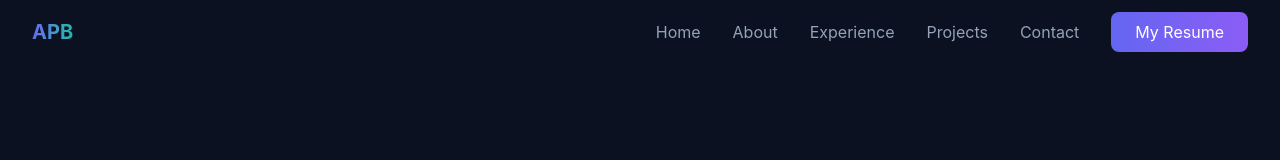
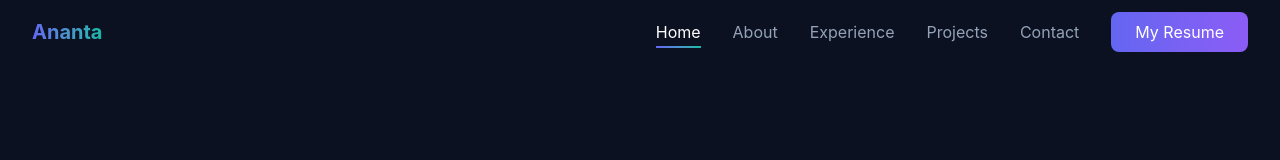
Before and after one commit to Ananta-123/Portfolio, a React (Vite) app: page / in a window 1280 px wide. Shown: the top 160 px of the page. Built offline with nearby package versions, Linux system fonts and the light colour scheme.

Commit message:
navbar fixed

```diff
--- a/src/MAIN COMPONENT/Navbar.jsx
+++ b/src/MAIN COMPONENT/Navbar.jsx
@@ -1,19 +1,20 @@
-import { useState, useEffect } from "react";
+import { useState, useEffect, useRef } from "react";
 import { Menu, X } from "lucide-react";
-import { motion, AnimatePresence } from "framer-motion";
+import { gsap } from "gsap";
+import { ScrollToPlugin } from "gsap/ScrollToPlugin";
+import { ScrollTrigger } from "gsap/ScrollTrigger";
+
+gsap.registerPlugin(ScrollToPlugin, ScrollTrigger);
 
 export function Navbar() {
   const [isOpen, setIsOpen] = useState(false);
   const [scrolled, setScrolled] = useState(false);
+  const [active, setActive] = useState("#hero");
 
-  useEffect(() => {
-    const handleScroll = () => {
-      setScrolled(window.scrollY > 20);
-    };
-
-    window.addEventListener("scroll", handleScroll);
-    return () => window.removeEventListener("scroll", handleScroll);
-  }, []);
+  const navRef = useRef(null);
+  const mobileMenuRef = useRef(null);
+  const resumeBtnRef = useRef(null);
+  const shineRef = useRef(null);
 
   const navLinks = [
     { href: "#hero", label: "Home" },
@@ -23,10 +24,126 @@ export function Navbar() {
     { href: "#contact", label: "Contact" },
   ];
 
+  // ✅ Navbar entry animation
+  useEffect(() => {
+    gsap.fromTo(
+      navRef.current,
+      { y: -100 },
+      { y: 0, duration: 0.8, ease: "power3.out" }
+    );
+  }, []);
+
+  // ✅ Scroll background
+  useEffect(() => {
+    const handleScroll = () => {
+      setScrolled(window.scrollY > 20);
+    };
+    window.addEventListener("scroll", handleScroll);
+    return () => window.removeEventListener("scroll", handleScroll);
+  }, []);
+
+  // ✅ Mobile menu animation
+  useEffect(() => {
+    if (!mobileMenuRef.current) return;
+
+    if (isOpen) {
+      gsap.fromTo(
+        mobileMenuRef.current,
+        { height: 0, opacity: 0 },
+        { height: "auto", opacity: 1, duration: 0.4 }
+      );
+    } else {
+      gsap.to(mobileMenuRef.current, {
+        height: 0,
+        opacity: 0,
+        duration: 0.3,
+      });
+    }
+  }, [isOpen]);
+
+  // ✅ Smooth scroll
+  const handleScrollTo = (id) => {
+    const target = document.querySelector(id);
+    if (!target) return;
+
+    gsap.to(window, {
+      duration: 1,
+      scrollTo: {
+        y: target,
+        offsetY: 70,
+      },
+      ease: "power3.out",
+    });
+
+    setIsOpen(false);
+  };
+
+  // ✅ Active link + section animations
+  useEffect(() => {
+    const sections = navLinks.map((link) =>
+      document.querySelector(link.href)
+    );
+
+    sections.forEach((section, index) => {
+      if (!section) return;
+
+      ScrollTrigger.create({
+        trigger: section,
+        start: "top center",
+        end: "bottom center",
+        onEnter: () => setActive(navLinks[index].href),
+        onEnterBack: () => setActive(navLinks[index].href),
+      });
+
+      gsap.fromTo(
+        section,
+        { opacity: 0, y: 60 },
+        {
+          opacity: 1,
+          y: 0,
+          duration: 1,
+          ease: "power3.out",
+          scrollTrigger: {
+            trigger: section,
+            start: "top 80%",
+          },
+        }
+      );
+    });
+
+    return () => ScrollTrigger.getAll().forEach((t) => t.kill());
+  }, []);
+
+  // ✅ Shine setup
+  useEffect(() => {
+    gsap.set(shineRef.current, { x: "-120%", opacity: 0 });
+  }, []);
+
+  useEffect(() => {
+    const el = resumeBtnRef.current;
+    if (!el) return;
+
+    const animate = () => {
+      gsap.fromTo(
+        shineRef.current,
+        { x: "-120%", opacity: 0 },
+        {
+          x: "120%",
+          opacity: 0.6,
+          duration: 0.8,
+          ease: "power2.out",
+          overwrite: "auto",
+        }
+      );
+    };
+
+    el.addEventListener("mouseenter", animate);
+    return () => el.removeEventListener("mouseenter", animate);
+  }, []);
+
   return (
-    <motion.nav
-      initial={{ y: -100 }}
-      animate={{ y: 0 }}
+    <nav
+      ref={navRef}
       className={`fixed top-0 left-0 right-0 z-50 transition-all duration-300 ${
         scrolled
           ? "bg-[#0B1120]/80 backdrop-blur-lg border-b border-white/10"
@@ -37,41 +154,61 @@ export function Navbar() {
         <div className="flex items-center justify-between h-16">
 
           {/* Logo */}
+          <a
+            href="#hero"
+            onClick={(e) => {
+              e.preventDefault();
+              handleScrollTo("#hero");
+            }}
+            className="text-xl font-bold bg-gradient-to-r from-[#6366F1] to-[#14B8A6] bg-clip-text text-transparent transition-transform hover:scale-105"
+          >
+            Ananta
+          </a>
 
-          <motion.a
-            href="#hero"
-            className="text-xl font-bold bg-gradient-to-r from-[#6366F1] to-[#14B8A6] bg-clip-text text-transparent"
-            whileHover={{ scale: 1.05 }}
-            whileTap={{ scale: 0.95 }}
-          >
-            APB
-          </motion.a>
-
-          {/* Desktop Navigation */}
+          {/* Desktop Nav */}
           <div className="hidden md:flex items-center gap-8">
             {navLinks.map((link) => (
               <a
                 key={link.href}
                 href={link.href}
-                className="text-[#94A3B8] hover:text-[#F8FAFC] transition-colors relative group"
+                onClick={(e) => {
+                  e.preventDefault();
+                  handleScrollTo(link.href);
+                }}
+                className={`relative transition-colors ${
+                  active === link.href
+                    ? "text-white"
+                    : "text-[#94A3B8] hover:text-white"
+                }`}
               >
                 {link.label}
-                <span className="absolute -bottom-1 left-0 w-0 h-0.5 bg-gradient-to-r from-[#6366F1] to-[#14B8A6] group-hover:w-full transition-all duration-300"></span>
+
+                <span
+                  className={`absolute -bottom-1 left-0 h-0.5 bg-gradient-to-r from-[#6366F1] to-[#14B8A6] transition-all duration-300 ${
+                    active === link.href ? "w-full" : "w-0"
+                  }`}
+                />
               </a>
             ))}
 
+            {/* Resume Button (Desktop) */}
             <a
-              href="public/AnantaResume.pdf"
-              className="px-6 py-2 bg-gradient-to-r from-[#6366F1] to-[#8B5CF6] rounded-lg text-white hover:shadow-lg hover:shadow-[#6366F1]/50 transition-all duration-300"
+              ref={resumeBtnRef}
+              href="/AnantaResume.pdf"
+              className="relative overflow-hidden px-6 py-2 bg-gradient-to-r from-[#6366F1] to-[#8B5CF6] rounded-lg text-white hover:shadow-lg hover:shadow-[#6366F1]/50 transition-all duration-300"
             >
               My Resume
+              <span
+                ref={shineRef}
+                className="absolute top-0 left-0 w-1/3 h-full bg-white/30 blur-lg rotate-12 pointer-events-none"
+              />
             </a>
           </div>
 
-          {/* Mobile Menu Button */}
+          {/* Mobile Toggle */}
           <button
             onClick={() => setIsOpen(!isOpen)}
-            className="md:hidden text-[#F8FAFC] p-2"
+            className="md:hidden text-white p-2"
           >
             {isOpen ? <X size={24} /> : <Menu size={24} />}
           </button>
@@ -79,37 +216,40 @@ export function Navbar() {
       </div>
 
       {/* Mobile Menu */}
-      <AnimatePresence>
-        {isOpen && (
-          <motion.div
-            initial={{ opacity: 0, height: 0 }}
-            animate={{ opacity: 1, height: "auto" }}
-            exit={{ opacity: 0, height: 0 }}
-            className="md:hidden bg-[#1E293B]/95 backdrop-blur-lg border-b border-white/10"
+      <div
+        ref={mobileMenuRef}
+        className="md:hidden overflow-hidden bg-[#1E293B]/95 backdrop-blur-lg border-b border-white/10"
+        style={{ height: 0, opacity: 0 }}
       >
         <div className="px-4 py-4 space-y-4">
           {navLinks.map((link) => (
             <a
               key={link.href}
               href={link.href}
-                  onClick={() => setIsOpen(false)}
-                  className="block text-[#94A3B8] hover:text-[#F8FAFC] transition-colors"
+              onClick={(e) => {
+                e.preventDefault();
+                handleScrollTo(link.href);
+              }}
+              className={`block ${
+                active === link.href
+                  ? "text-white"
+                  : "text-[#94A3B8]"
+              }`}
             >
               {link.label}
             </a>
           ))}
 
+          {/* ✅ FIXED: Resume Button in Mobile */}
           <a
-                href="public/AnantaResume.pdf"
+            href="/AnantaResume.pdf"
             onClick={() => setIsOpen(false)}
-                className="block px-6 py-2 bg-gradient-to-r from-[#6366F1] to-[#8B5CF6] rounded-lg text-white text-center"
+            className="block px-6 py-2 bg-gradient-to-r from-[#6366F1] to-[#8B5CF6] rounded-lg text-white text-center mt-4"
           >
             My Resume
           </a>
         </div>
-          </motion.div>
-        )}
-      </AnimatePresence>
-    </motion.nav>
+      </div>
+    </nav>
   );
 }
```
Lines whose indentation alone changed are shown as unchanged.
